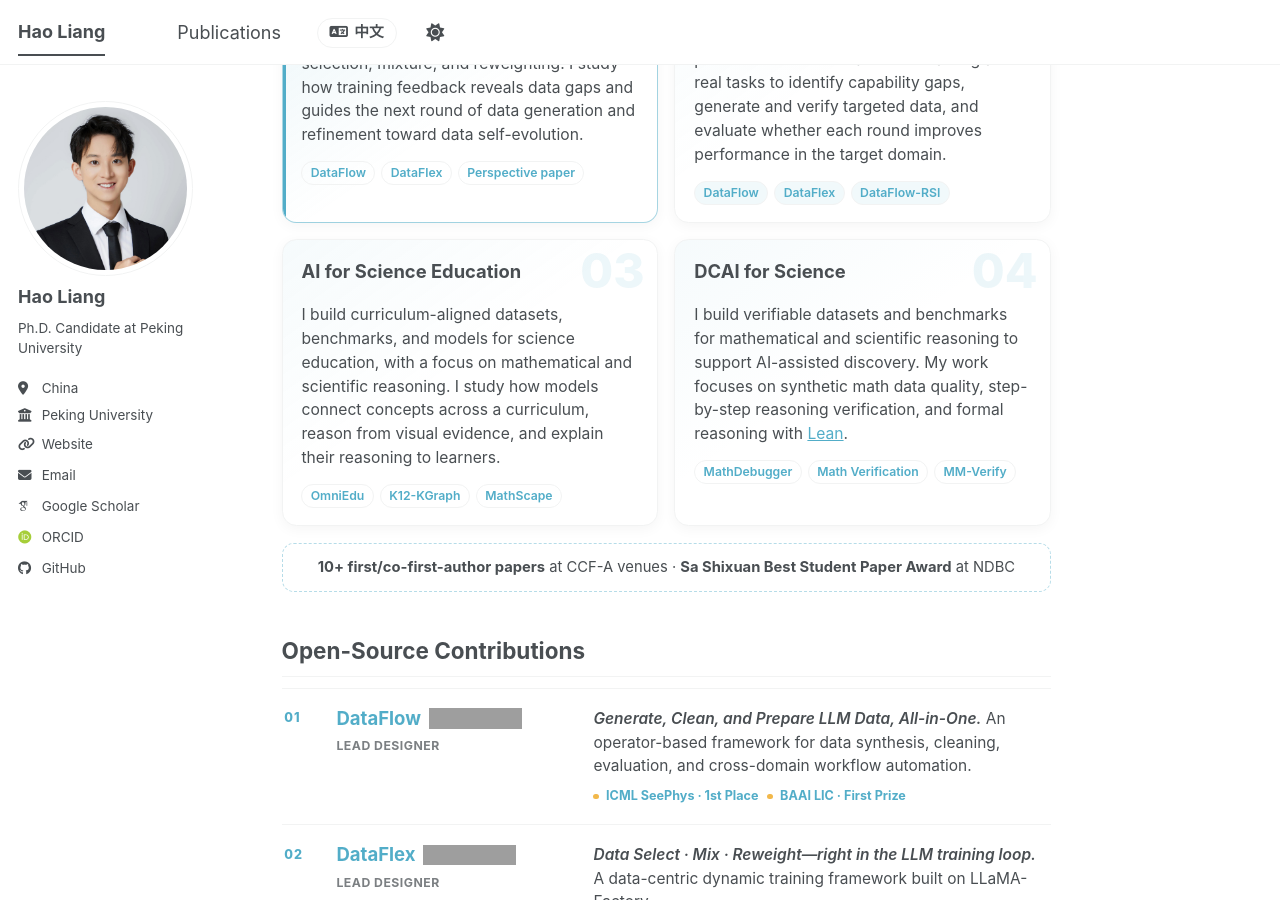
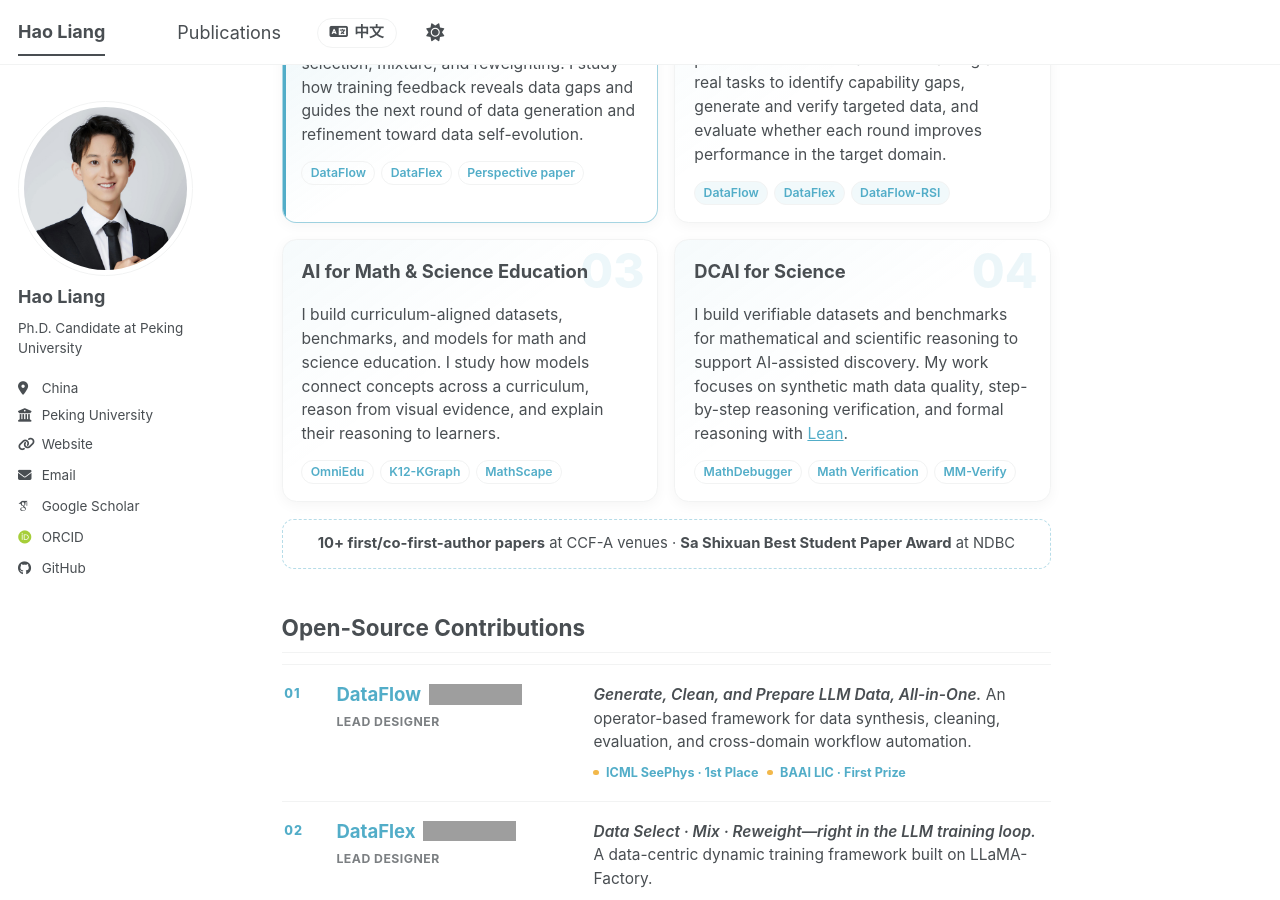
Before and after one commit to haolpku/haolpku.github.io, a Jekyll site: the page built from _pages/about.md, in a window 1280 px wide and 900 px high, scrolled down 2083 px. Built offline with Jekyll 4.4.1, drawn with Linux system fonts in a browser that asks for light colours; some web fonts are replaced; a script bundle is joined from its source files by our own code; library files that are not in the unit come from our copies; grey boxes are pictures that could not be loaded.

Commit message:
Name education research AI for Math and Science Education

```diff
--- a/_pages/about.md
+++ b/_pages/about.md
@@ -124,8 +124,8 @@ Prior to this, I received my bachelor's degree from [Beijing Institute of Techno
 
     <article class="research-card">
       <span class="research-card__number" aria-hidden="true">03</span>
-      <header class="research-card__header"><h3>AI for Science Education</h3></header>
-      <p>I build curriculum-aligned datasets, benchmarks, and models for science education, with a focus on mathematical and scientific reasoning. I study how models connect concepts across a curriculum, reason from visual evidence, and explain their reasoning to learners.</p>
+      <header class="research-card__header"><h3>AI for Math &amp; Science Education</h3></header>
+      <p>I build curriculum-aligned datasets, benchmarks, and models for math and science education. I study how models connect concepts across a curriculum, reason from visual evidence, and explain their reasoning to learners.</p>
       <div class="research-card__links">
         <a href="https://huggingface.co/papers/2609.23088">OmniEdu</a>
         <a href="https://huggingface.co/papers/2605.09635">K12-KGraph</a>
```
Also changed, not shown: _pages/about-zh.md (+2 -2 lines).
